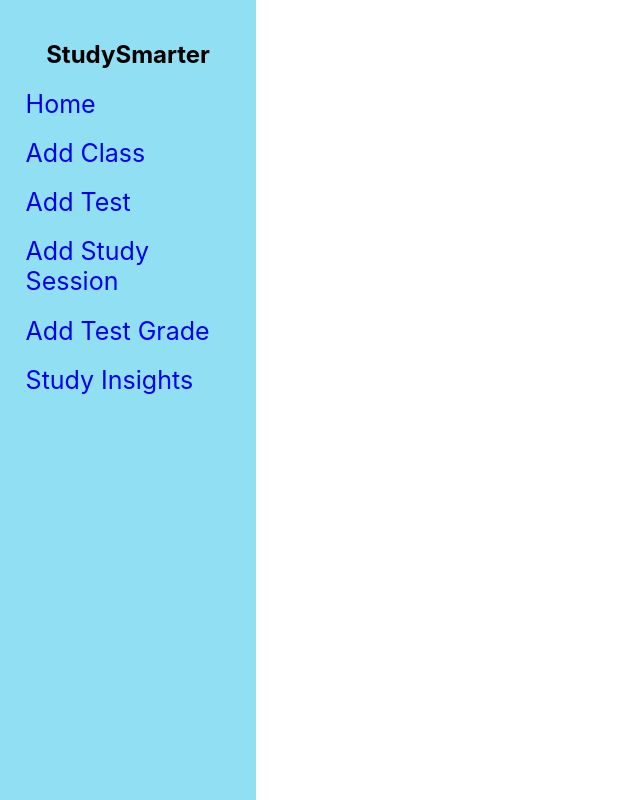
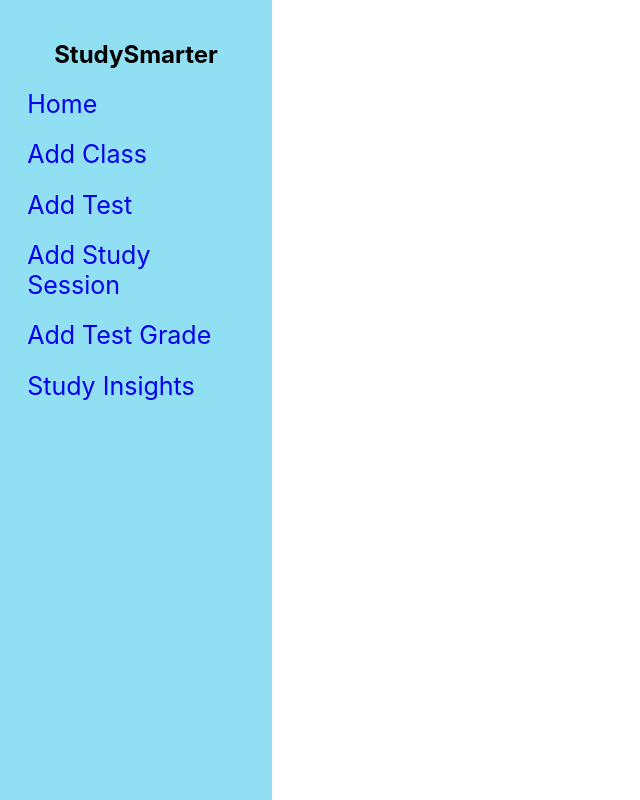
Before and after one commit to cparch/studySmarter, a React (Create React App) app: page / in a window 1280 px wide. Shown: the whole page, without its empty margins (0-640 px from the left). Built offline with nearby package versions, Linux system fonts and the light colour scheme; no server answers.

Commit message:
Remove top, left props, update width prop

```diff
--- a/src/Components/Navigation/Nav.css
+++ b/src/Components/Navigation/Nav.css
@@ -1,13 +1,11 @@
 .sidenav {
   height: 100%;
-  width: 20%;
   position: fixed;
   z-index: 1;
-  top: 0;
-  left: 0;
   background-color: rgb(145, 223, 243);
   overflow-x: hidden;
   padding-top: 20px;
+  width: 272px;
 }
 
 .sideNavList{
```
